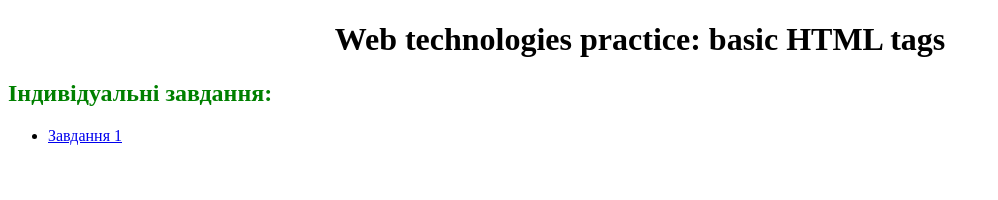
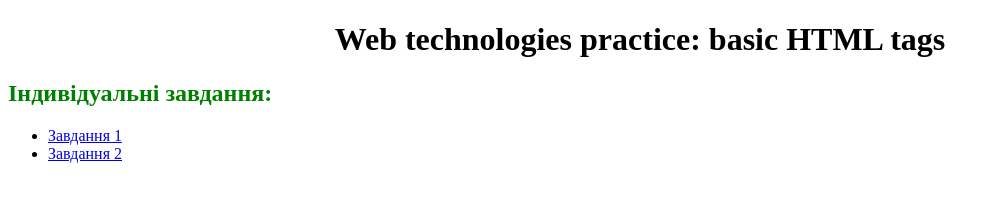
Before and after one commit to KiOGo2805/web-technologies, a plain HTML site: page laba-3/index.html in a window 1280 px wide. Shown: the whole page, without its empty margins (0-998 px from the left). Drawn offline with Linux system fonts and the light colour scheme.

Commit message:
feat: add link to schedule.html for Завдання 2 in index.html

```diff
--- a/laba-3/index.html
+++ b/laba-3/index.html
@@ -15,6 +15,7 @@
     <h2 style="color:green;">Індивідуальні завдання:</h2>
     <ul>
       <li><a href="project_parts/table.html" target="_blank" style="font-size:16px;">Завдання 1</a></li>
+      <li><a href="project_parts/schedule.html" target="_blank" style="font-size:16px;">Завдання 2</a></li>
     </ul>
   </main>
   <footer></footer>
```
